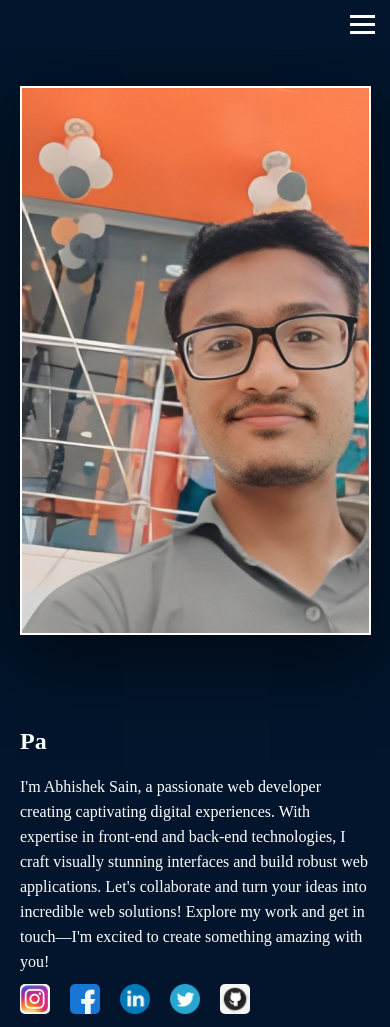
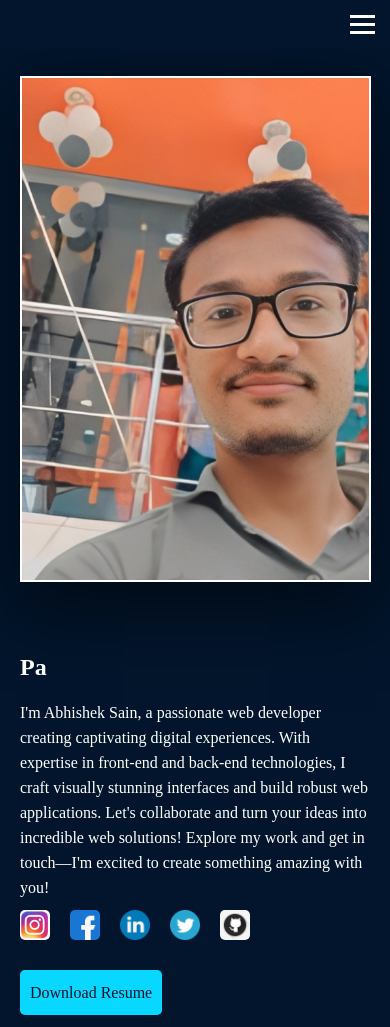
Before and after one commit to Abhishek2272003/personal-website, a plain HTML site: page index.html in a window 390 px wide. Shown: the top 1027 px of the page. Drawn offline with Linux system fonts and the light colour scheme.

Commit message:
home height fixed

```diff
--- a/style.css
+++ b/style.css
@@ -117,7 +117,7 @@ body{
     flex-wrap: wrap-reverse;
     /* border: 2px solid red; */
     line-height: 25px;
-    height: 130vh;
+    height: 90vh;
 }
 .content{
     /* height: 50vh; */
@@ -689,6 +689,7 @@ button:hover{
       .home{
         /* line-height: 20px; */
         font-size: 1rem;
+        height: 120vh;
       }
     /* CSS rules for screens with a width of 768 pixels or less */
     .paragraphs{
```
